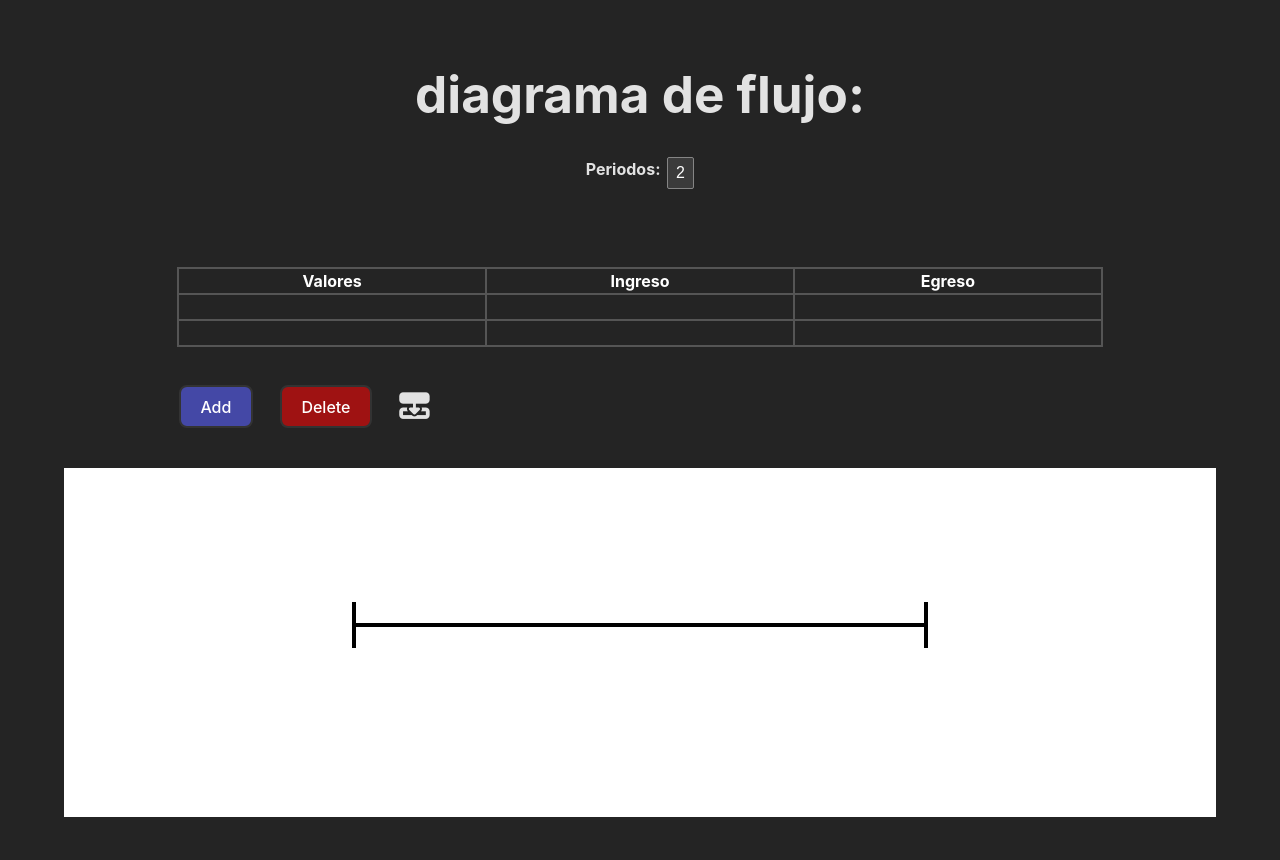
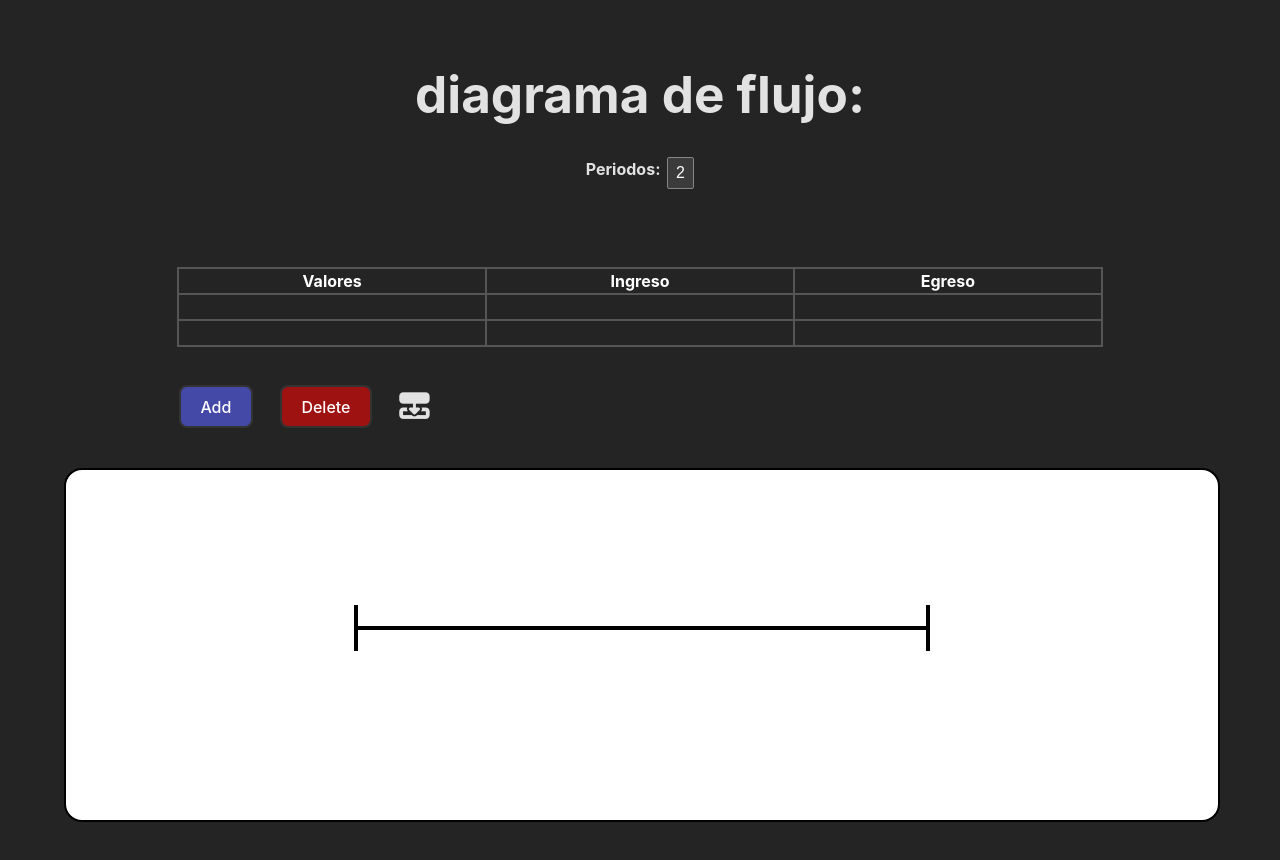
Before and after one commit to Diegdary/diagramas_flujo, a React (Vite) app: page / in a window 1280 px wide. Shown: the top 860 px of the page. Built offline with nearby package versions, Linux system fonts and the light colour scheme.

Commit message:
adjustents of the main drawing

```diff
--- a/src/InOut.css
+++ b/src/InOut.css
@@ -118,6 +118,8 @@ input::-webkit-inner-spin-button {
     height: 38%;
     background-color: #FFFFFF;
     margin-bottom: 400px;
+    border: 2px solid #000000;
+    border-radius: 18px;
 }
 
 .grafica1{
```
